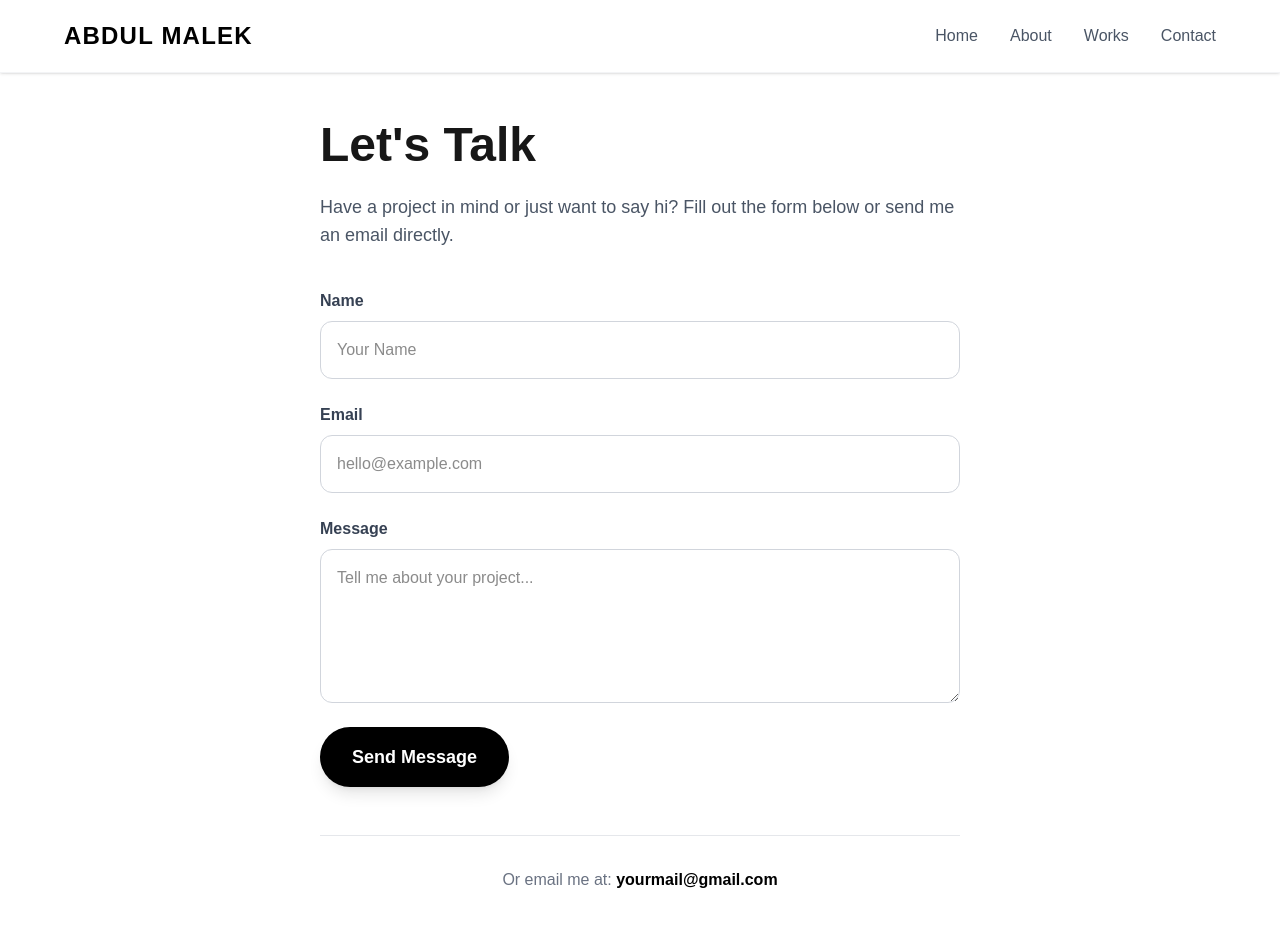
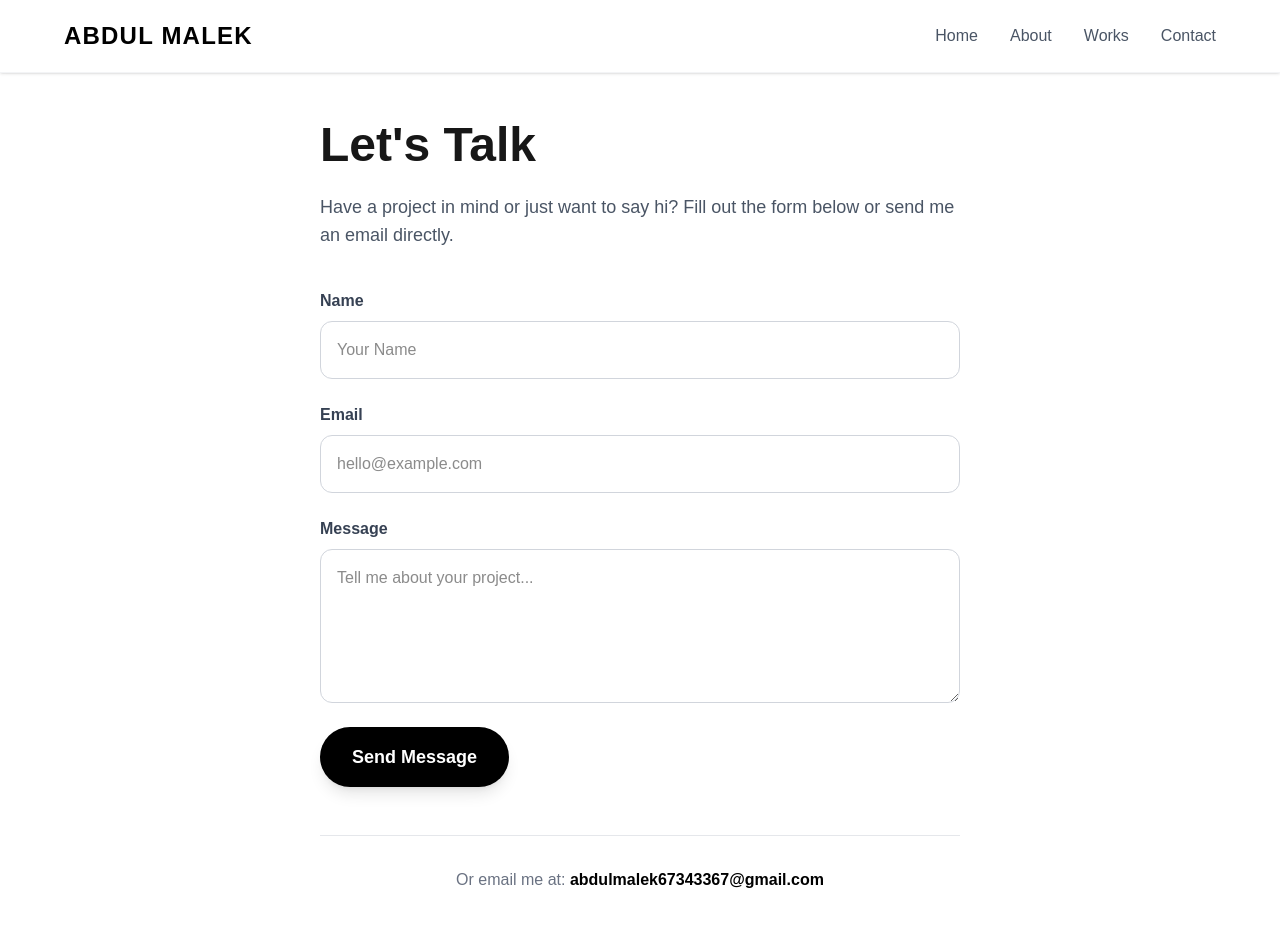
Before and after one commit to abdulmalekjillhazz/test1, a Next.js app: page /contact in a window 1280 px wide. Shown: the top 926 px of the page. Built offline with nearby package versions, Linux system fonts and the light colour scheme.

Commit message:
Update page.js

```diff
--- a/app/contact/page.js
+++ b/app/contact/page.js
@@ -46,7 +46,7 @@ export default function Contact() {
       </form>
 
       <div className="mt-12 pt-8 border-t border-gray-200 text-center text-gray-500">
-        <p>Or email me at: <span className="text-black font-bold">yourmail@gmail.com</span></p>
+        <p>Or email me at: <span className="text-black font-bold">abdulmalek67343367@gmail.com</span></p>
       </div>
     </main>
   );
```
